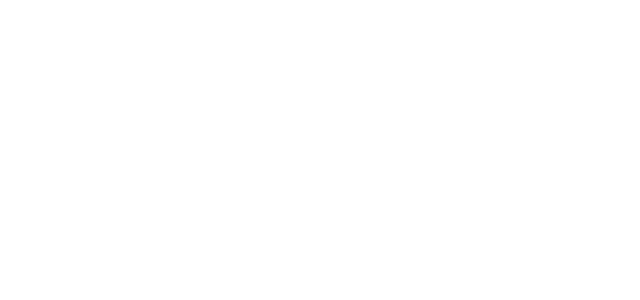
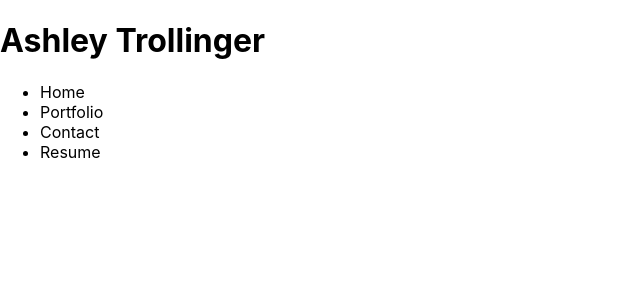
Before and after one commit to ashleytrollinger/React-Portfolio, a React (Create React App) app in the folder react-portfolio/: page / in a window 1280 px wide. Shown: the top 300 px of the page, without its empty margins (0-640 px from the left). Built offline with nearby package versions, Linux system fonts and the light colour scheme.

Commit message:
Header and nav done with js

```diff
--- a/react-portfolio/src/App.js
+++ b/react-portfolio/src/App.js
@@ -1,9 +1,18 @@
-
 import './App.css';
 import React from "react";
 
+//Importing all the React components
+import Header from "./components/Header";
+//Nav is part of the Header Component
+import Project from "./components/Project";
+import Footer from "./components/Footer";
+
 function App() {
-
+  return (
+    <div>
+      <Header></Header>
+    </div>
+  )
 }
 
 export default App;
--- a/react-portfolio/src/components/Header/index.js
+++ b/react-portfolio/src/components/Header/index.js
@@ -0,0 +1,13 @@
+import React from "react";
+import Nav from "../Nav";
+
+function Header(){
+    return (
+        <header>
+            <h1>Ashley Trollinger</h1>
+            <Nav></Nav>
+        </header>
+
+    )
+}
+export default Header;
--- a/react-portfolio/src/components/Nav/index.js
+++ b/react-portfolio/src/components/Nav/index.js
@@ -0,0 +1,16 @@
+import React, { useEffect } from "react";
+
+function Nav() {
+    return (
+
+        <nav>
+            <ul className="flex-row">
+                <li className="mx-2">Home</li>
+                <li className="mx-2">Portfolio</li>
+                <li className="mx-2">Contact</li>
+                <li className="mx-2">Resume</li>
+            </ul>
+        </nav>
+    );
+}
+export default Nav;
```
Also changed, not shown: react-portfolio/src/components/Home/index.js (added, +12 -0 lines), 1 other file (tests, documents, lock files or other folders).
